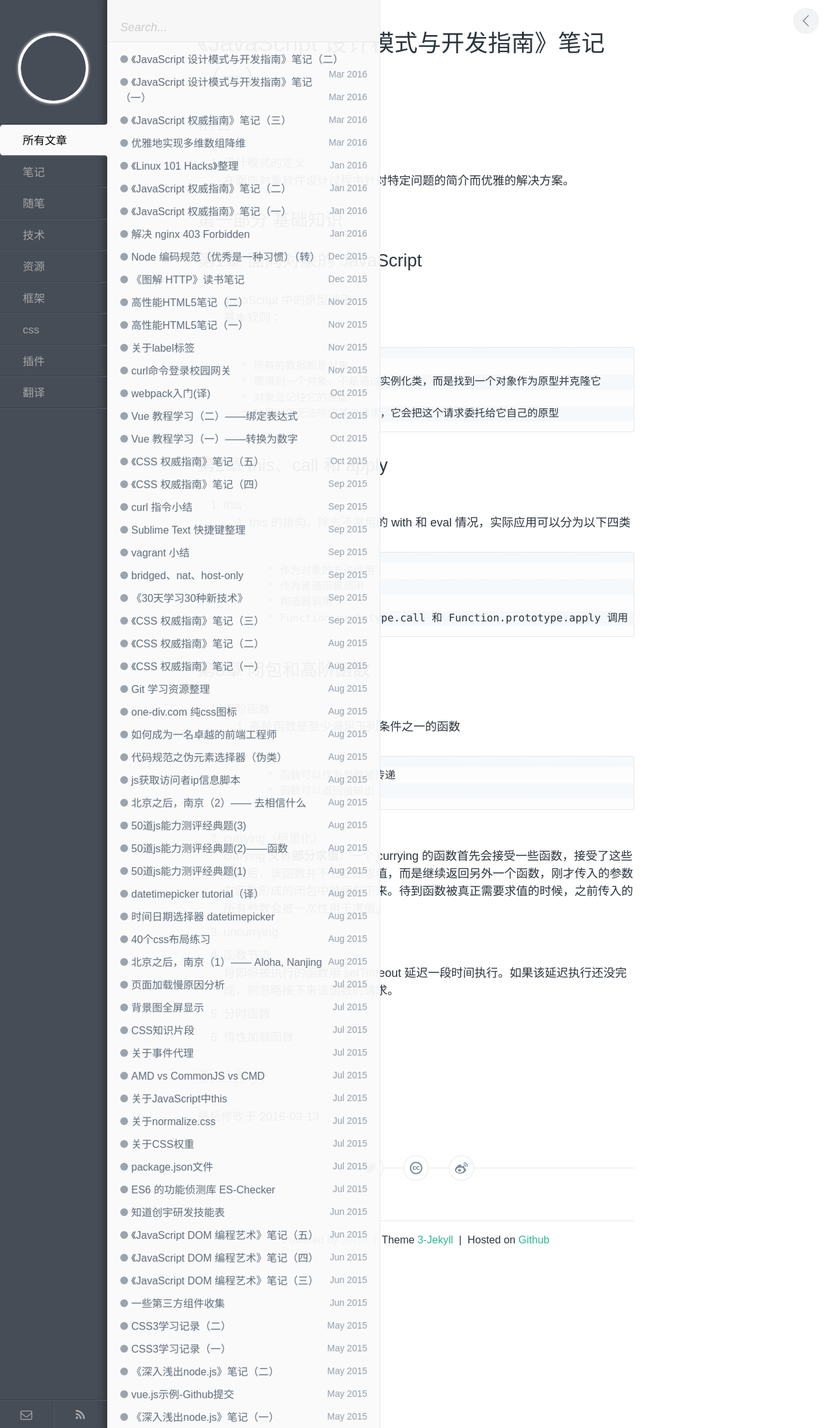
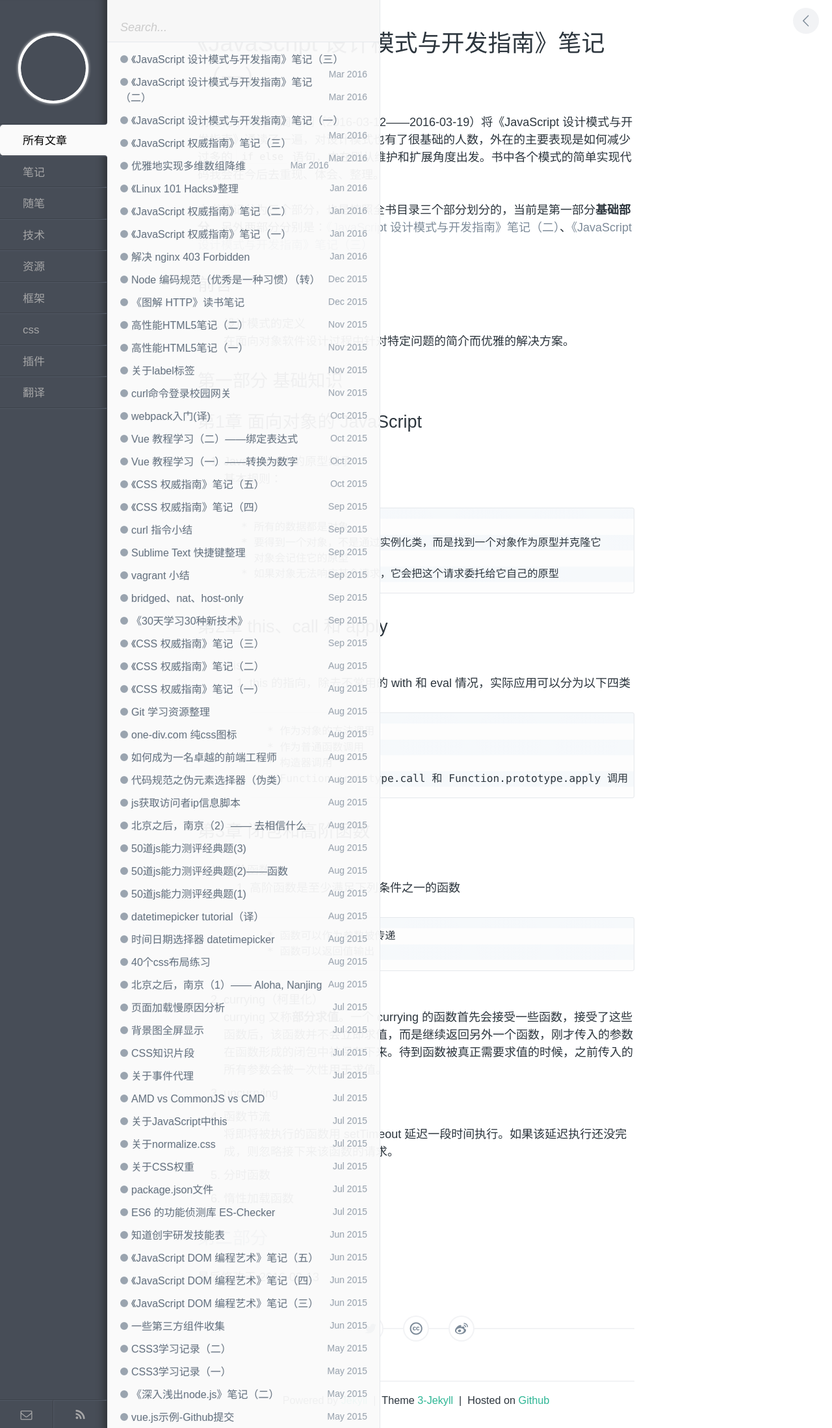
Before and after one commit to byr-gdp/byr-gdp.github.io, a Jekyll site: the page built from _posts/note/2016-03-12-javascript-design-pattern-1.md, in a window 1280 px wide. Shown: the whole page at 65% size. Built offline with Jekyll 4.4.1, drawn with Linux system fonts in a browser that asks for light colours; comment, search, counter and statistics services are not loaded.

Commit message:
finish javascript-design-pattern-note

```diff
--- a/_posts/note/2016-03-12-javascript-design-pattern-1.md
+++ b/_posts/note/2016-03-12-javascript-design-pattern-1.md
@@ -6,6 +6,11 @@ tags: JavaScript 设计模式 开发指南
 description: 《JavaScript 设计模式与开发指南》
 
 ---
+
+前后花了大约一周时间（2016-03-12——2016-03-19）将《JavaScript 设计模式与开发指南》通读了一遍，对设计模式也有了很基础的人数，外在的主要表现是如何减少过多的 `if else` 语句，内在则从维护和扩展角度出发。书中各个模式的简单实现代码我会在今后去重现、体会、整理。
+
+本书笔记分为三个部分，也是按照全书目录三个部分划分的，当前是第一部分**基础部分**，另外两部分分别是：[《JavaScript 设计模式与开发指南》笔记（二）](./2016-03-13-javascript-design-pattern-2.md)、[《JavaScript 设计模式与开发指南》笔记（三）](./2016-03-19-javascript-design-pattern-3.md)
+
 
 # 前言
 
--- a/_posts/note/2016-03-13-javascript-design-pattern-2.md
+++ b/_posts/note/2016-03-13-javascript-design-pattern-2.md
@@ -6,6 +6,8 @@ tags: JavaScript 设计模式 开发指南
 description: 《JavaScript 设计模式与开发指南》
 
 ---
+
+本书笔记分为三个部分，也是按照全书目录三个部分划分的，当前是第二部分**设计模式**，另外两部分分别是：[《JavaScript 设计模式与开发指南》笔记（一）](./2016-03-12-javascript-design-pattern-1.md)、[《JavaScript 设计模式与开发指南》笔记（三）](./2016-03-19-javascript-design-pattern-3.md)
 
 # 第二部分 设计模式
 
@@ -24,7 +26,7 @@ description: 《JavaScript 设计模式与开发指南》
 2. 通过使用策略模式重构代码，消除了原程序中大片的条件分支语句。
 3. 三个例子：计算奖金、缓动动画、表单验证
 
-# 第6章 代理模式
+## 第6章 代理模式
 
 1. 保护代理和虚拟代理
 2. 虚拟代理实现图片预加载
@@ -41,27 +43,27 @@ description: 《JavaScript 设计模式与开发指南》
 
 7. JavaScript 开发中最常见的是虚拟代理和缓存代理。
 
-# 第7章 迭代器模式
+## 第7章 迭代器模式
 
-# 第8章 发布-订阅模式
+## 第8章 发布-订阅模式
 
 1. 优点：一为时间上的解耦，二为对象之间的解耦。
 
-# 第9章 命令模式
+## 第9章 命令模式
 
 （needToReview）
 
-# 第10章 组合模式
+## 第10章 组合模式
 
 1. 深度遍历树
 
 2. 组合模式可以方便地构造一棵树来表述对象的部分-整体结构
 
-# 第11章 模板方法模式
+## 第11章 模板方法模式
 
 1. 在模板方法模式中，子类实现中的相同部分被上移到父类中，而不同的部分留在子类来实现。
 
-# 第12章 享元模式
+## 第12章 享元模式
 
 1. 享元的核心是运用共享技术来有效支持大量细粒度的对象
 2. 如何划分内部状态和外部状态（P167）
@@ -69,8 +71,24 @@ description: 《JavaScript 设计模式与开发指南》
 4. 当对象没有内部状态的时候，生产共享对象的工厂实际上变成了一个单例工厂。
 5. 对象池是另外一种性能优化方案，跟享元模式有一些相似之处，但没有分离内部状态和外部状态的过程。
 
-# 第13章 职责链模式
+## 第13章 职责链模式
 
 1. 销售手机例子
 
-# 中介者模式
+## 第14章 中介者模式
+
+1. 面向对象设计鼓励将行为分布到各个对象中，把对象划分成更小的粒度，有助于增强对象的可复用性，但由于这些细粒度对象之间的关系激增，又有可能反过来降低它们的可复用性。中介者模式的作用就是解除对象与对象之间的紧耦合关系。
+
+2. 中介者模式是迎合迪米特法则的一种实现。迪米特法则也叫最少知识原则，是指一个对象影噶尽可能少地了解另外的对象。
+
+## 第15章 装饰者模式
+
+1. 几个例子
+2. 装饰者模式与代理模式区别
+
+## 第16章 状态模式
+
+1. 通常谈到封装，一般都会优先封装对象的行为，而不是对象的状态。但在状态模式中刚好相反，状态模式的关键是把事物的每种状态都封装成单独的类。
+2. 状态模式和策略模式
+
+## 第17章 适配器模式
--- /dev/null
+++ b/_posts/note/2016-03-19-javascript-design-pattern-3.md
@@ -0,0 +1,59 @@
+---
+layout: post
+title: 《JavaScript 设计模式与开发指南》笔记（三）
+category: 笔记
+tags: JavaScript 设计模式 开发指南
+description: 《JavaScript 设计模式与开发指南》
+
+---
+
+本书笔记分为三个部分，也是按照全书目录三个部分划分的，当前是第三部分**设计原则和变成技巧**，另外两部分分别是：[《JavaScript 设计模式与开发指南》笔记（一）](./2016-03-12-javascript-design-pattern-1.md)、[《JavaScript 设计模式与开发指南》笔记（三）](./2016-03-13-javascript-design-pattern-2.md)
+
+
+# 第三部分 设计原则和变成技巧
+
+## 第18章 单一职责原则
+
+1. 单一职责原则（SRP）：一个对象（方法）只做一件事情
+2. 设计模式中的运用
+
+	1. 代理模式
+	2. 迭代器模式
+	3. 单例模式
+	4. 装饰者模式
+
+## 第19章 最少知识原则
+
+1. 最少知识原则（LKP）说的是一个软件实体应当尽可能少地与其他实体发生相互作用。
+2. 设计模式中的运用
+
+	1. 中介者模式
+	2. 外观模式
+
+## 第20章 开放-封闭原则
+
+1. 定义如下
+
+	软件实体（类、模块、函数）等应该是可以扩展的，但是不可修改。
+
+2. 开放-封闭原则思想
+
+	当需要改变一个程序的功能或者给这个程序增加新功能的时候，可以使用增加代码的方式，但是不允许改动程序的源代码。
+
+## 第21章 接口和面向接口变成
+
+1. 接口是对象能响应的请求的集合。
+
+## 第22章 重构代码
+
+1. 体联函数
+2. 合并重复的条件片段
+3. 把条件分支语句提炼成函数
+4. 合理使用循环
+5. 提前让函数退出代替嵌套条件分支
+6. 传递对象参数代替过长的参数列表
+7. 尽量减少参数数量
+8. 少用三目运算符
+9. 合理使用链式调用
+10. 分解大型类
+11. 用 return 退出多重循环
```
